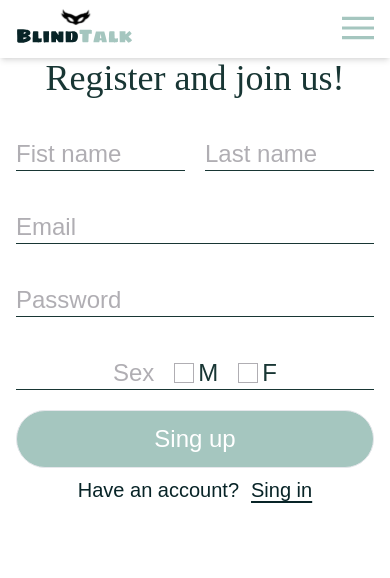
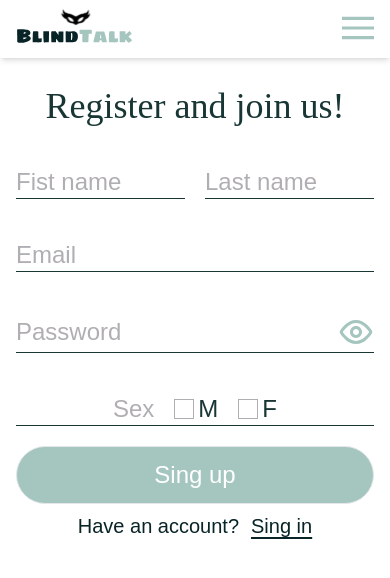
Before and after one commit to wisholli/BlindTalk, a React (Create React App) app in the folder blindtalk/: page /register in a window 390 px wide. Shown: the top 578 px of the page. Built offline with nearby package versions, Linux system fonts and the light colour scheme; no server answers; what @tailwindcss/custom-forms would draw is missing.

Commit message:
show and hide password during login and registration

```diff
--- a/blindtalk/src/components/header/Header.tsx
+++ b/blindtalk/src/components/header/Header.tsx
@@ -18,7 +18,7 @@ export const Header = () => {
 
   return (
     <div
-      className={`sticky top-0 z-10 px-4 pb-2 bg-white shadow-md lg:mb-10 lg:px-16 ${
+      className={`sticky top-0 z-10 px-4 pb-2 bg-white shadow-md md:mb-7 lg:mb-10 lg:px-16 ${
         conversationData.isChatSelected && "hidden"
       }`}
     >
--- a/blindtalk/src/components/login/LoginForm.tsx
+++ b/blindtalk/src/components/login/LoginForm.tsx
@@ -1,6 +1,9 @@
 import { Formik, Form, Field } from "formik";
 import { AuthData } from "../../types";
 import { NavLink } from "react-router-dom";
+import { useState } from "react";
+import eyeIcon from "../../assets/images/eye-icon.svg";
+import eyeOffIcon from "../../assets/images/eye-off-icon.svg";
 
 type Props = {
   onLogin: ({ email, password }: AuthData) => void;
@@ -12,6 +15,10 @@ interface MyFormValues {
 }
 
 export const LoginForm = ({ onLogin }: Props) => {
+  //show and hide password
+  let [isPassword, setIsPassword] = useState<boolean>(false);
+  console.log(isPassword);
+
   const initialValues: MyFormValues = { email: "", password: "" };
   return (
     <div className=" mt-24 mx-4 md:mx-36 lg:mt-32 lg:mx-96">
@@ -31,12 +38,23 @@ export const LoginForm = ({ onLogin }: Props) => {
             placeholder="Email"
             className="w-full font-maven font-normal text-2xl text-black-200 border-b border-black-200 mb-8 placeholder:font-maven placeholder:font-normal placeholder:text-2xl placeholder:text-gray-100 focus:outline-none md:placeholder:text-3xl md:text-3xl lg:mb-16 "
           />
-          <Field
-            id="password"
-            name="password"
-            placeholder="Password"
-            className="w-full font-maven font-normal text-2xl text-black-200 border-b border-black-200 mb-8 placeholder:font-maven placeholder:font-normal placeholder:text-2xl placeholder:text-gray-100 focus:outline-none md:placeholder:text-3xl md:text-3xl lg:mb-16"
-          />
+          <div className="flex justify-between items-center border-b border-black-200 mb-8 lg:mb-16">
+            <Field
+              id="password"
+              name="password"
+              type={isPassword ? "text" : "password"}
+              placeholder="Password"
+              className="w-full font-maven font-normal text-2xl text-black-200   placeholder:font-maven placeholder:font-normal placeholder:text-2xl placeholder:text-gray-100 focus:outline-none md:placeholder:text-3xl md:text-3xl "
+            />
+            <button type="button" onClick={() => setIsPassword(!isPassword)}>
+              <img
+                src={isPassword ? eyeOffIcon : eyeIcon}
+                alt="eye-icon"
+                className="h-10 w-10"
+              />
+            </button>
+          </div>
+
           <div className="flex justify-center">
             <button
               type="submit"
--- a/blindtalk/src/components/register/RegisterForm.tsx
+++ b/blindtalk/src/components/register/RegisterForm.tsx
@@ -3,6 +3,8 @@ import { useFormik } from "formik";
 import { NavLink } from "react-router-dom";
 import { ActiveCheckBox, RegisterData, Sex } from "../../types";
 import { CheckBox } from "../../utils/CheckBox/CheckBox";
+import eyeIcon from "../../assets/images/eye-icon.svg";
+import eyeOffIcon from "../../assets/images/eye-off-icon.svg";
 
 type Props = {
   onRegister: (data: RegisterData) => void;
@@ -22,6 +24,7 @@ export const RegisterForm = ({ onRegister }: Props) => {
     },
   });
 
+  //checkboxes functions
   const [activeCheckBoxes, setActiveIndex] = useState<ActiveCheckBox>({
     female: false,
     male: false,
@@ -36,13 +39,16 @@ export const RegisterForm = ({ onRegister }: Props) => {
     }
   };
 
+  //show and hide password
+  const [isPassword, setIsPassword] = useState<boolean>(false);
+
   return (
     <div className="flex items-center justify-center">
       <form
         onSubmit={formik.handleSubmit}
         className="w-full mx-4 sm:w-[calc(100%-(69px*2))]  md:w-[calc(100%-(139px*2))]  xl:w-[calc(100%-(278px*2))] "
       >
-        <h1 className="text-center font-pacifico font-normal text-4xl mb-10 text-black-200 md:text-5xl lg:text-6xl lg:mb-12">
+        <h1 className="text-center font-pacifico font-normal text-4xl mb-10 mt-7 text-black-200 md:mt-0 md:text-5xl lg:text-6xl lg:mb-12">
           Register and join us!
         </h1>
         <div className="flex flex-wrap justify-between">
@@ -76,16 +82,23 @@ export const RegisterForm = ({ onRegister }: Props) => {
               className="w-full font-maven font-normal text-2xl text-black-200 border-b border-black-200  placeholder:font-maven placeholder:font-normal placeholder:text-2xl placeholder:text-gray-100  md:text-3xl md:placeholder:text-3xl focus:outline-none"
             />
           </div>
-          <div className="w-full mb-10 lg:w-[calc(100%/2-63px/2)]">
+          <div className="flex justify-between items-center w-full mb-10 border-b border-black-200 lg:w-[calc(100%/2-63px/2)]">
             <input
               id="password"
               name="password"
               placeholder="Password"
               onChange={formik.handleChange}
               value={formik.values.password}
-              type="password"
-              className="w-full font-maven font-normal text-2xl text-black-200 border-b border-black-200  placeholder:font-maven placeholder:font-normal placeholder:text-2xl placeholder:text-gray-100  md:text-3xl md:placeholder:text-3xl focus:outline-none"
+              type={isPassword ? "text" : "password"}
+              className="w-full font-maven font-normal text-2xl text-black-200   placeholder:font-maven placeholder:font-normal placeholder:text-2xl placeholder:text-gray-100  md:text-3xl md:placeholder:text-3xl focus:outline-none"
             />
+            <button onClick={() => setIsPassword(!isPassword)}>
+              <img
+                src={isPassword ? eyeOffIcon : eyeIcon}
+                alt="eyeIcon"
+                className="h-10 w-10"
+              />
+            </button>
           </div>
           <div className="flex justify-center w-full">
             <div className="w-full lg:w-[calc(100%/2-300px/2)] mb-5  md:mb-10 flex flex-row justify-center items-center border-b border-black-200 ">
```
Also changed, not shown: blindtalk/src/assets/images/eye-icon.svg (added), blindtalk/src/assets/images/eye-off-icon.svg (added).
